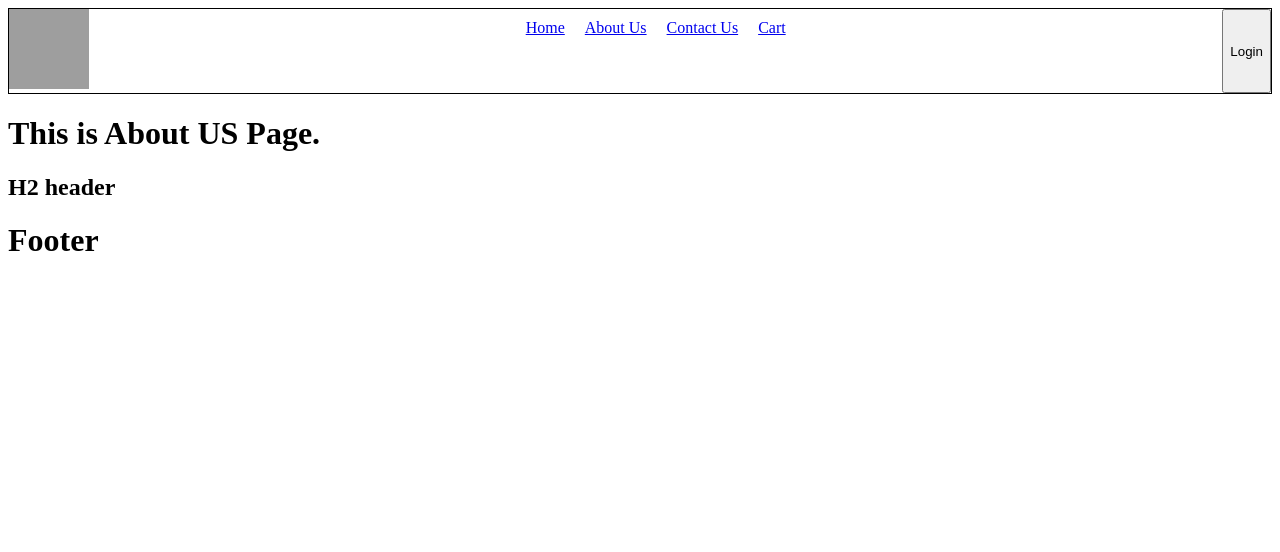
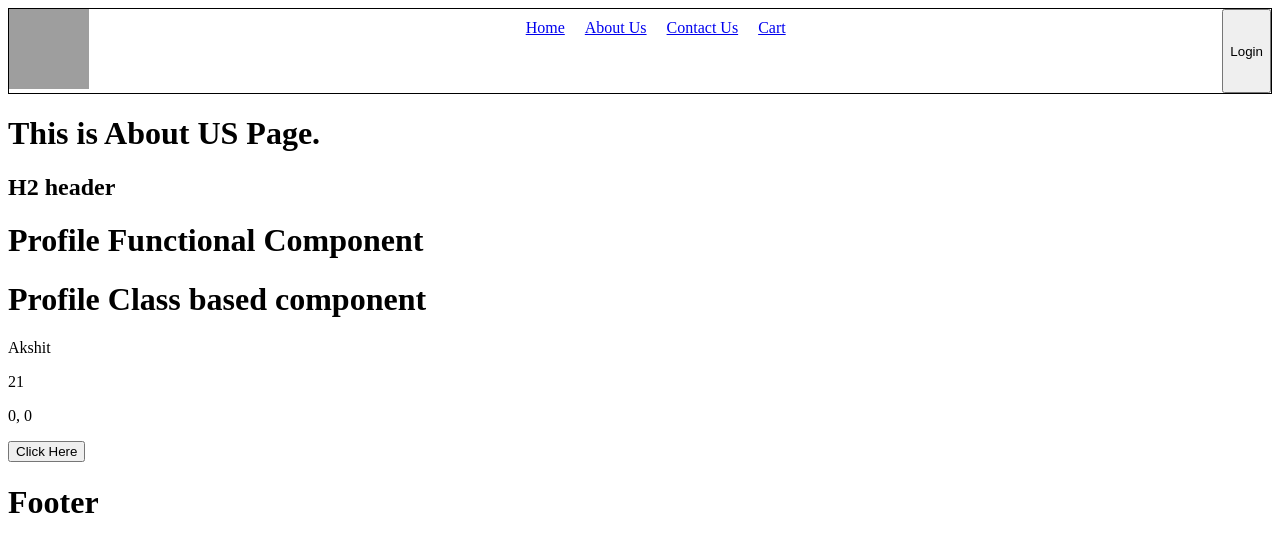
Before and after one commit to akshitrachure/namaste_react, a React (Vite) app: page /about in a window 1280 px wide. Shown: the top 552 px of the page. Built offline with nearby package versions, Linux system fonts and the light colour scheme; grey boxes are pictures that could not be loaded.

Commit message:
Chapter8

```diff
--- a/src/App.js
+++ b/src/App.js
@@ -10,6 +10,9 @@ import About from "./components/About"
 import Contact from "./components/ContactUs";
 import Error from "./components/Error";
 import RestaurantMenu from "./components/RestaurantMenu";
+import Profile from "./components/Profile";
+
+
 
 // const heading1 = React.createElement("h1",{id:"h1", key:"h1"},"Heading1");
 
@@ -72,7 +75,13 @@ const appRouter = createBrowserRouter([
       {
         path:'/about',
         element:<About/>,
-        errorElement:<Error/>
+        errorElement:<Error/>,
+        children:[
+          {
+            path:"profile",
+            element:<Profile/>
+          }
+        ]
       },
       {
         path:'/contact',
--- a/src/components/About.js
+++ b/src/components/About.js
@@ -1,10 +1,50 @@
-const About = () => {
+import React from "react";
+import Profile from "./Profile";
+import ProfileClass from "./ProfileClass";
+
+// const About = () => {
+//     return(
+//         <div>
+//             <h1>This is About US Page.</h1>
+//             <h2>H2 header</h2>
+//             <Profile/>
+//             <ProfileClass name="Akshit" age="21"/>
+//         </div>
+//     )
+// }
+
+
+class About extends React.Component{
+    constructor(props){
+        super(props);
+        console.log("Parent constructor");
+    }
+
+    componentDidMount(){
+        // this.timer = setInterval(()=>{
+        //     console.log("Timer Start");
+        // },1000);
+        console.log("Parent componentDidMount");
+    }
+
+    componentWillUnmount(){
+        // clearInterval(this.timer);
+        console.log("Parent componentWillUnmount");
+    }
+
+    render(){
+        console.log("Parent Render");
         return(
+
             <div>
              <h1>This is About US Page.</h1>
              <h2>H2 header</h2>
+             <Profile/>
+             <ProfileClass name="Akshit" age="21"/>
             </div>
         )
     }
+}
+
 
 export default About;
--- /dev/null
+++ b/src/components/Profile.js
@@ -0,0 +1,10 @@
+const Profile=()=>{
+    return(
+        <div>
+            <h1>Profile Functional Component</h1>
+            <p></p>
+        </div>
+    )
+}
+
+export default Profile;
--- /dev/null
+++ b/src/components/ProfileClass.js
@@ -0,0 +1,46 @@
+import React from "react";
+
+class ProfileClass extends React.Component{
+    constructor(props){
+        super(props);
+        this.state={
+            count: 0,
+            count2:0
+        }
+        console.log("Child constructor");
+    }
+
+    componentDidMount(){
+        this.timer = setInterval(()=>{
+            console.log("Timer Start");
+        },1000);
+        console.log("Child componentDidMount");
+
+    }
+
+    componentWillUnmount(){
+        clearInterval(this.timer);
+        console.log("Child componentWillUnmount");
+    }
+
+    render(){
+        console.log("Child Render");
+        return(
+            <div>
+                <h1>Profile Class based component</h1>
+                <p>{this.props.name}</p>
+                <p>{this.props.age}</p>
+                <p>{this.state.count}, {this.state.count2}</p>
+                <button onClick={(e)=>(
+                    this.setState({
+                        count:1,
+                        count2: 2
+                    })
+                )}>Click Here</button>
+            </div>
+        )
+    }
+}
+
+
+export default ProfileClass;
```
Also changed, not shown: Assignments/Day8_21stJanAssignment.txt (added). Lines whose indentation alone changed are shown as unchanged.
